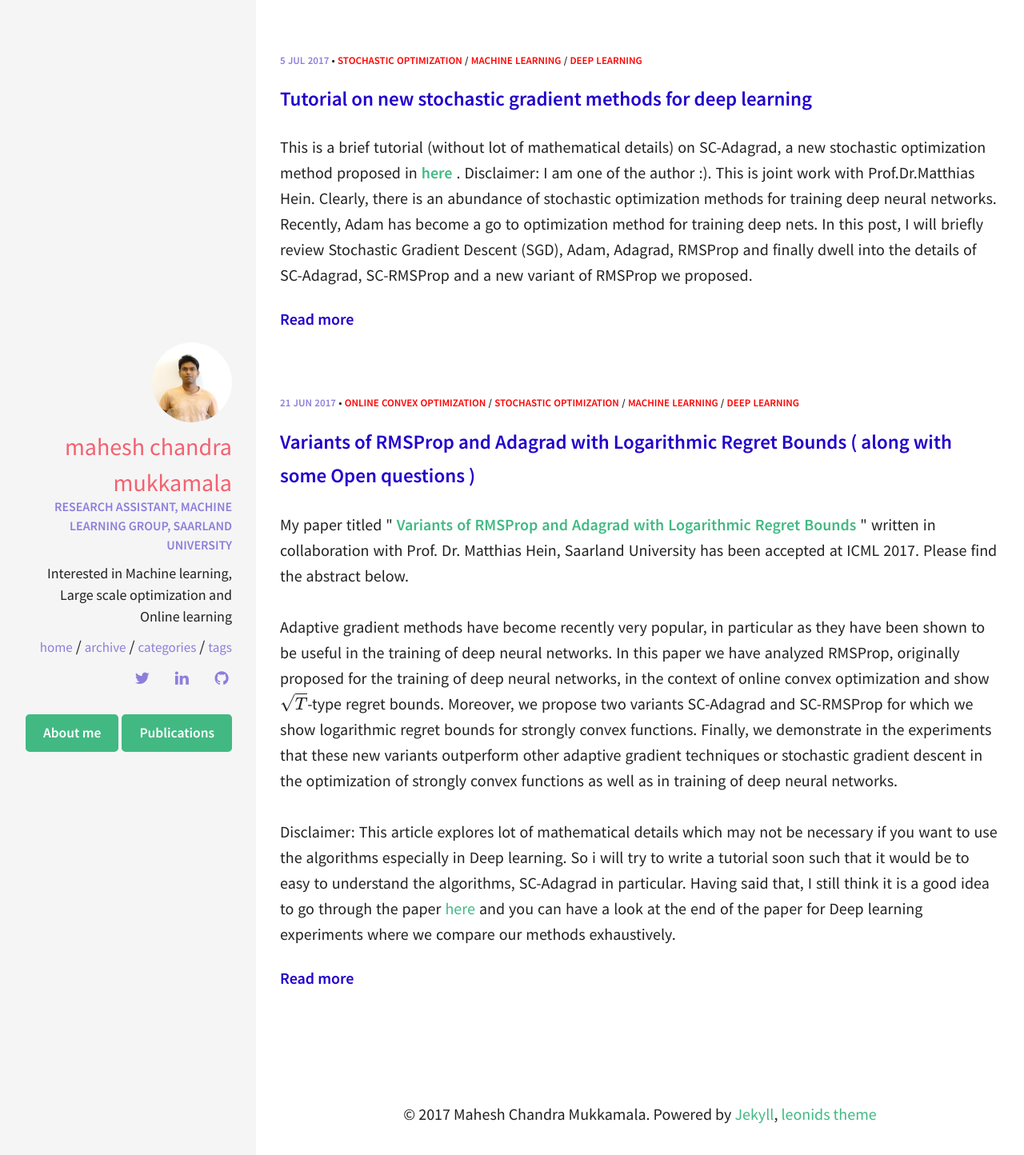
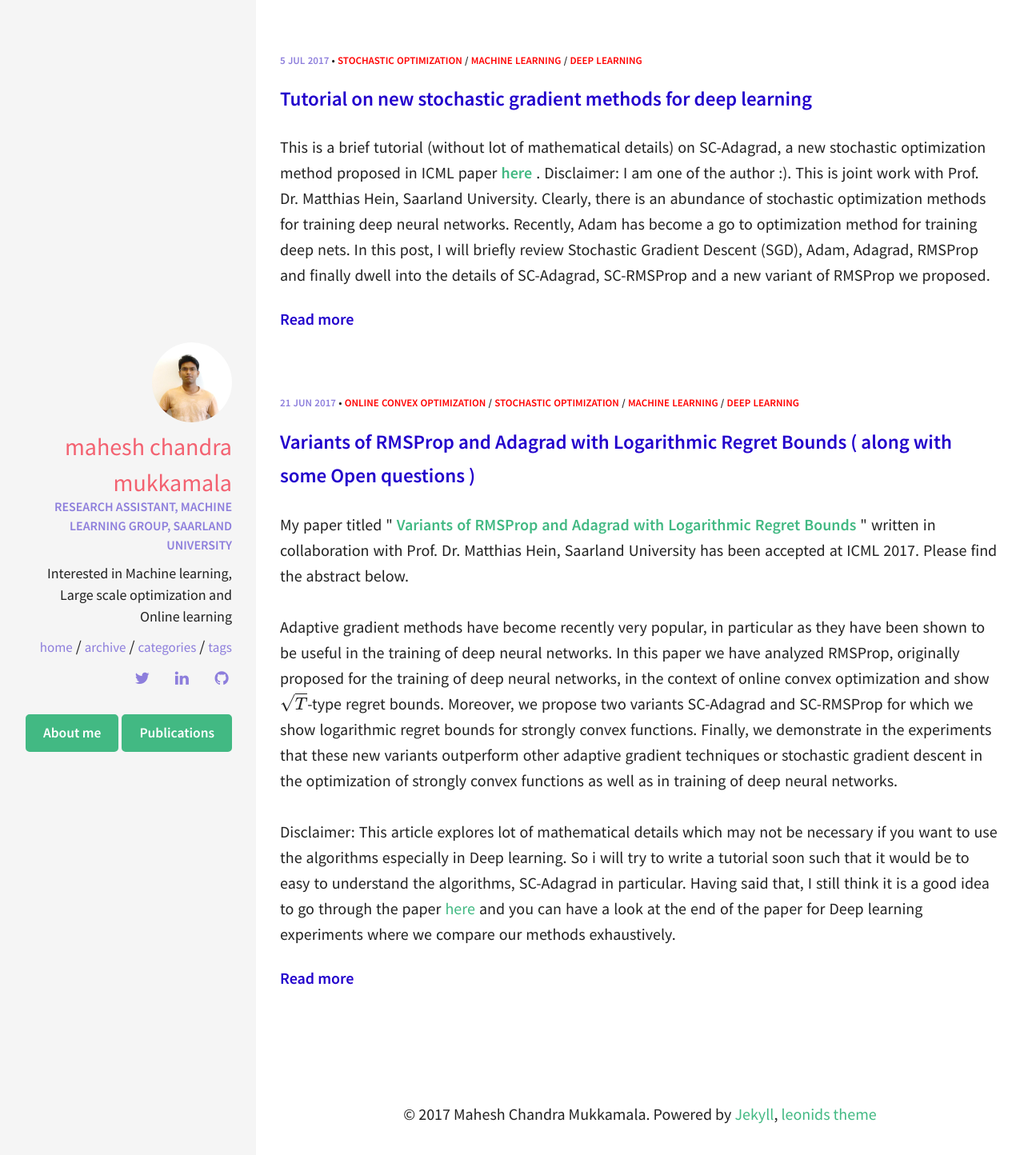
Before and after one commit to mmahesh/mmahesh.github.io, a Jekyll site: the page built from index.html, in a window 1280 px wide. Shown: the top 1444 px of the page at 80% size. Built offline with Jekyll 4.4.1, drawn with Linux system fonts in a browser that asks for light colours; formulas are drawn with MathJax 3.

Commit message:
added contact

```diff
--- a/_layouts/about_me.html
+++ b/_layouts/about_me.html
@@ -17,6 +17,8 @@
       Machine learning, Deep learning, Optimization (mostly Convex Optimization), Online learning and at times i dwell into pure Mathematics particularly Functional Analysis and Statistics.
       <br><br>
       You can check my full profile at  <a  style="color:#2200CC;" target="_blank" href="https://www.linkedin.com/in/maheshchandra/">LinkedIn</a>
+      <br><br>
+      You can contact me at the address """mmahesh(dot)chandra873(at)gmail(dot)com""" Just remove the apostrophes and you know what to do! or just see the end of first page <a href='http://www.ml.uni-saarland.de/Publications/MukHei-VariantsRMSPropAdagradLogRegret.pdf' target='_blank' ><b>here</b></a>
     </article>
 
 
--- a/_posts/2017-07-05-tutorial-on-sc-adagrad-a-new-stochastic-gradient-method-for-deep-learning.md
+++ b/_posts/2017-07-05-tutorial-on-sc-adagrad-a-new-stochastic-gradient-method-for-deep-learning.md
@@ -3,10 +3,10 @@
 title:  "Tutorial on new stochastic gradient methods for deep learning"
 date:   2017-07-05
 categories: [stochastic optimization, machine learning, deep learning]
-excerpt: "This is a brief tutorial (without lot of mathematical details) on SC-Adagrad, a new stochastic optimization method proposed in  <a href='http://www.ml.uni-saarland.de/Publications/MukHei-VariantsRMSPropAdagradLogRegret.pdf' target='_blank' ><b>here</b></a> . Disclaimer: I am one of the author :). This is joint work with Prof.Dr.Matthias Hein. Clearly, there is an abundance of stochastic optimization methods for training deep neural networks. Recently, Adam has become a go to optimization method for training deep nets. In this post, I will briefly review Stochastic Gradient Descent (SGD), Adam, Adagrad, RMSProp and finally dwell into the details of SC-Adagrad, SC-RMSProp and a new variant of RMSProp we proposed."
+excerpt: "This is a brief tutorial (without lot of mathematical details) on SC-Adagrad, a new stochastic optimization method proposed in ICML paper <a href='http://www.ml.uni-saarland.de/Publications/MukHei-VariantsRMSPropAdagradLogRegret.pdf' target='_blank' ><b>here</b></a> . Disclaimer: I am one of the author :). This is joint work with Prof. Dr. Matthias Hein, Saarland University. Clearly, there is an abundance of stochastic optimization methods for training deep neural networks. Recently, Adam has become a go to optimization method for training deep nets. In this post, I will briefly review Stochastic Gradient Descent (SGD), Adam, Adagrad, RMSProp and finally dwell into the details of SC-Adagrad, SC-RMSProp and a new variant of RMSProp we proposed."
 comments: true
 ---
-This is a brief tutorial (without lot of mathematical details) on SC-Adagrad, a new stochastic optimization method proposed in [here](http://www.ml.uni-saarland.de/Publications/MukHei-VariantsRMSPropAdagradLogRegret.pdf){:target="_blank"}. Disclaimer: I am one of the author :). This is joint work with Prof.Dr.Matthias Hein. Clearly, there is an abundance of stochastic optimization methods for training deep neural networks. Recently, [Adam](https://arxiv.org/pdf/1412.6980.pdf){:target="_blank"} has become a go to optimization method for training deep nets. In this post, I will briefly review Stochastic Gradient Descent (SGD), Adam, Adagrad, RMSProp and finally dwell into the details of SC-Adagrad, SC-RMSProp and a new variant of RMSProp we proposed.
+This is a brief tutorial (without lot of mathematical details) on SC-Adagrad, a new stochastic optimization method proposed in [here](http://www.ml.uni-saarland.de/Publications/MukHei-VariantsRMSPropAdagradLogRegret.pdf){:target="_blank"}. Disclaimer: I am one of the author :). This is joint work with Prof. Dr. Matthias Hein, Saarland University . Clearly, there is an abundance of stochastic optimization methods for training deep neural networks. Recently, [Adam](https://arxiv.org/pdf/1412.6980.pdf){:target="_blank"} has become a go to optimization method for training deep nets. In this post, I will briefly review Stochastic Gradient Descent (SGD), Adam, Adagrad, RMSProp and finally dwell into the details of SC-Adagrad, SC-RMSProp and a new variant of RMSProp we proposed.
 
 This is definitely not the first tutorial of its kind. There are many excellent blog posts which briefly summarize the stochastic optimization methods. Some of them are [BlogPost1](http://sebastianruder.com/optimizing-gradient-descent/){:target="_blank"} and [BlogPost2](http://colinraffel.com/wiki/stochastic_optimization_techniques){:target="_blank"}. In my opinion, if you read these blog posts before reading this post, you are more likely to understand SC-Adagrad algorithm better. For those who are more mathematically inclined, i would suggest to go through the [paper](http://www.ml.uni-saarland.de/Publications/MukHei-VariantsRMSPropAdagradLogRegret.pdf){:target="_blank"} instead.
 
```
Also changed, not shown: _config.yml (line endings or trailing spaces).
